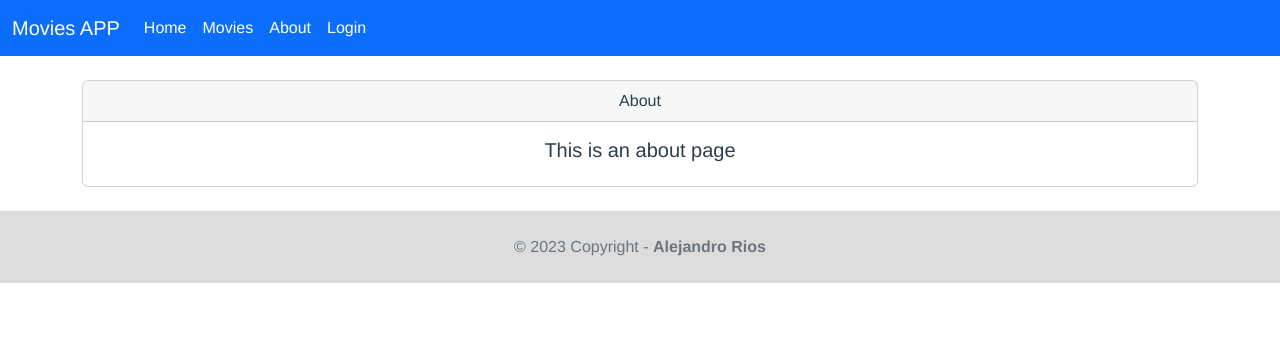
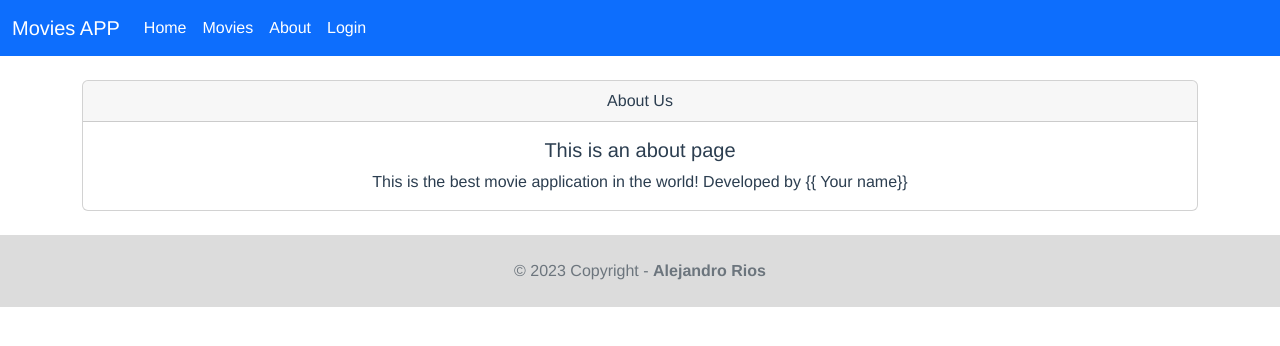
Before and after one commit to alejoriosm04/movie-reviews, a Vue app in the folder frontend/: page /about in a window 1280 px wide. Shown: the top 346 px of the page. Built offline with nearby package versions, Linux system fonts and the light colour scheme.

Commit message:
modify `About` view and use npm Linter package

```diff
--- a/frontend/src/views/AboutView.vue
+++ b/frontend/src/views/AboutView.vue
@@ -1,10 +1,12 @@
 <template>
   <div class="card">
     <div class="card-header">
-      About
+      {{ title }}
     </div>
     <div class="card-body">
       <h5 class="card-title">This is an about page</h5>
+      {{ description }}
+      {{ team }}
     </div>
   </div>
 </template>
@@ -12,5 +14,12 @@
 <script>
 export default {
   name: 'About',
+  data() {
+    return {
+      title: 'About Us',
+      description: 'This is the best movie application in the world!',
+      team: 'Developed by {{ Your name}}',
+    };
+  },
 };
 </script>
--- a/frontend/src/views/Login.vue
+++ b/frontend/src/views/Login.vue
@@ -11,6 +11,6 @@
 
 <script>
 export default {
-    name: 'Login',
+  name: 'Login',
 };
 </script>
--- a/frontend/src/views/Movies.vue
+++ b/frontend/src/views/Movies.vue
@@ -11,6 +11,6 @@
 
 <script>
 export default {
-    name: 'Movies',
+  name: 'Movies',
 };
 </script>
```
Also changed, not shown: frontend/src/App.vue (line endings or trailing spaces).
